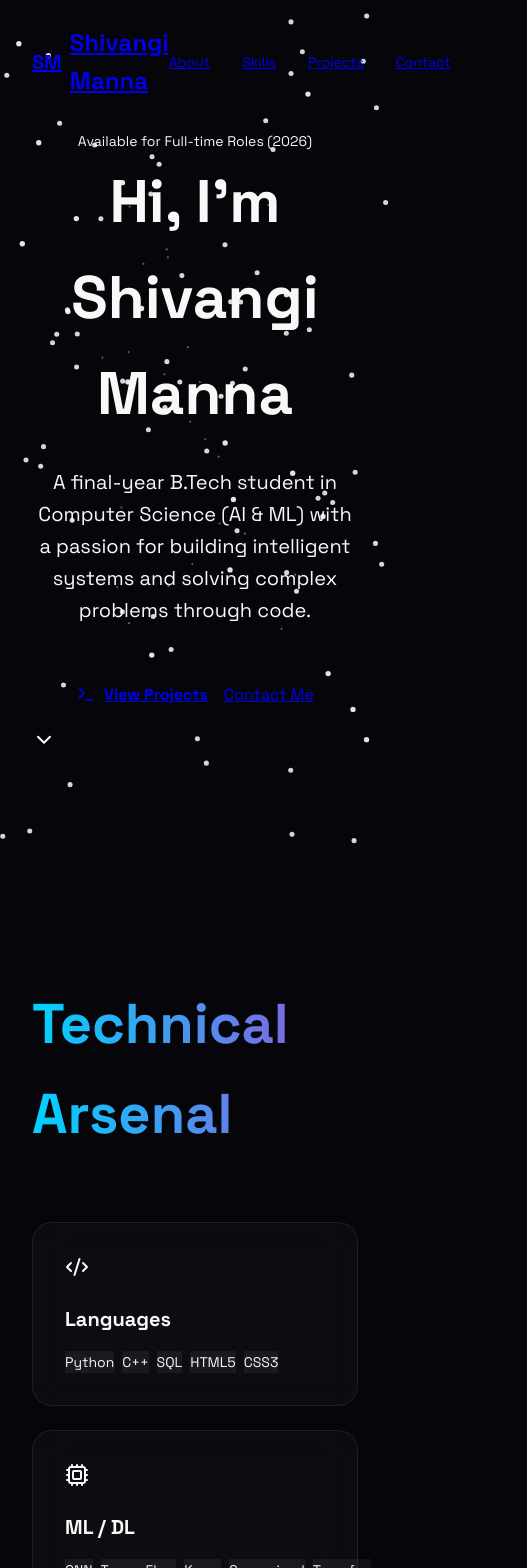
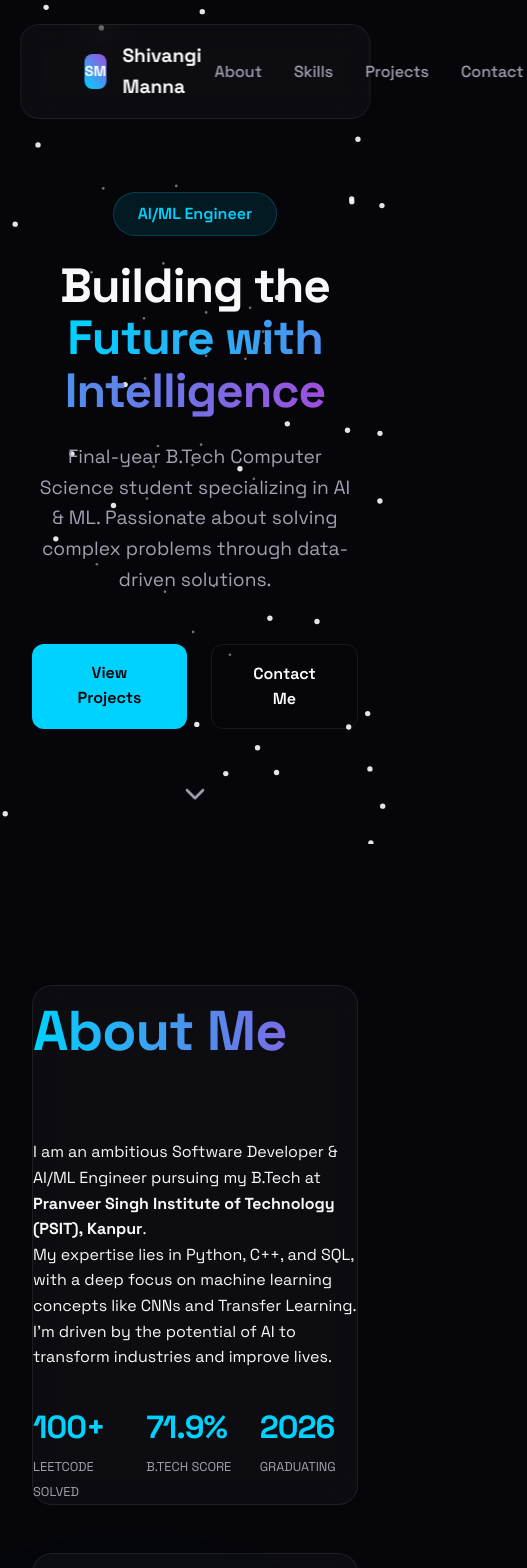
Before and after one commit to shivangi-manna/MyPortfolio, a React (Vite) app: page / in a window 390 px wide. Shown: the top 1568 px of the page, 527 px wide, since content can reach past the window. Built offline with nearby package versions, Linux system fonts and the light colour scheme.

Commit message:
Refactored to ReactJS with premium Glassmorphism and Time Travel scroll effect

```diff
--- a/index.html
+++ b/index.html
@@ -1,9 +1,10 @@
-<!DOCTYPE html>
+<!doctype html>
 <html lang="en">
   <head>
     <meta charset="UTF-8" />
+    <link rel="icon" type="image/svg+xml" href="/favicon.svg" />
     <meta name="viewport" content="width=device-width, initial-scale=1.0" />
-    <title>Shivangi Manna | AI/ML Engineer</title>
+    <title>myportfolio</title>
   </head>
   <body>
     <div id="root"></div>
--- a/src/App.jsx
+++ b/src/App.jsx
@@ -1,218 +1,453 @@
 import React, { useState, useEffect } from 'react';
-import { motion, AnimatePresence } from 'framer-motion';
-import { Github, Linkedin, Mail, MapPin, ExternalLink, Code2, Cpu, Database, Users, ChevronDown, Download, Terminal } from 'lucide-react';
+import { motion, useScroll, useSpring } from 'framer-motion';
+import {
+  Github,
+  Linkedin,
+  Mail,
+  Code2,
+  Cpu,
+  Database,
+  ExternalLink,
+  Terminal,
+  ChevronDown,
+  MapPin,
+  Award,
+  BookOpen
+} from 'lucide-react';
 import Starfield from './components/Starfield';
-import './index.css';
 
-const Navbar = () => {
-  const [scrolled, setScrolled] = useState(false);
+const App = () => {
+  const { scrollYProgress } = useScroll();
+  const scaleX = useSpring(scrollYProgress, {
+    stiffness: 100,
+    damping: 30,
+    restDelta: 0.001
+  });
 
-  useEffect(() => {
-    const handleScroll = () => setScrolled(window.scrollY > 50);
-    window.addEventListener('scroll', handleScroll);
-    return () => window.removeEventListener('scroll', handleScroll);
-  }, []);
+  const [activeTab, setActiveTab] = useState('all');
 
   return (
-    <nav className={`fixed top-0 left-0 w-full z-50 transition-all duration-300 ${scrolled ? 'py-4 backdrop-blur-md bg-black/50 border-b border-white/5' : 'py-6'}`}>
-      <div className="container flex justify-between items-center">
-        <a href="#" className="text-2xl font-bold flex items-center gap-2">
-          <div className="w-10 h-10 rounded-lg bg-gradient-to-br from-cyan-400 to-purple-600 flex items-center justify-center">
-            <span className="text-white text-xl">SM</span>
+    <div className="app-wrapper">
+      <Starfield />
+
+      {/* Progress Bar */}
+      <motion.div className="progress-bar" style={{ scaleX }} />
+
+      {/* Navbar */}
+      <nav className="navbar glass-panel">
+        <div className="container nav-content">
+          <div className="logo">
+            <div className="logo-icon">SM</div>
+            <span>Shivangi Manna</span>
           </div>
-          <span className="hidden sm:block">Shivangi Manna</span>
-        </a>
-        <div className="flex gap-8 text-sm font-medium">
-          {['About', 'Skills', 'Projects', 'Contact'].map((item) => (
-            <a key={item} href={`#${item.toLowerCase()}`} className="text-gray-400 hover:text-white transition-colors relative group">
-              {item}
-              <span className="absolute -bottom-1 left-0 w-0 h-0.5 bg-cyan-400 transition-all group-hover:w-full"></span>
-            </a>
-          ))}
+          <div className="nav-links">
+            <a href="#about">About</a>
+            <a href="#skills">Skills</a>
+            <a href="#projects">Projects</a>
+            <a href="#contact">Contact</a>
           </div>
         </div>
       </nav>
-  );
-};
 
-const GlassCard = ({ children, className = '', delay = 0 }) => (
+      {/* Hero Section */}
+      <section id="hero" className="hero">
+        <div className="container">
           <motion.div
-    initial={{ opacity: 0, y: 30 }}
+            initial={{ opacity: 0, y: 50 }}
             whileInView={{ opacity: 1, y: 0 }}
-    viewport={{ once: true }}
-    transition={{ duration: 0.8, delay }}
-    className={`glass-panel p-8 ${className}`}
+            transition={{ duration: 0.8 }}
+            className="hero-content"
           >
-    {children}
+            <div className="badge">AI/ML Engineer</div>
+            <h1>Building the <br/><span>Future with Intelligence</span></h1>
+            <p>Final-year B.Tech Computer Science student specializing in AI & ML. Passionate about solving complex problems through data-driven solutions.</p>
+            <div className="cta-group">
+              <a href="#projects" className="btn btn-primary">View Projects</a>
+              <a href="#contact" className="btn btn-secondary">Contact Me</a>
+            </div>
           </motion.div>
-);
+        </div>
+        <div className="scroll-indicator">
+          <ChevronDown size={32} />
+        </div>
+      </section>
 
-const Hero = () => (
-  <section id="hero" className="relative overflow-hidden">
-    <div className="container relative z-10 text-center">
+      {/* About Section */}
+      <section id="about">
+        <div className="container">
+          <div className="about-grid">
             <motion.div
-        initial={{ opacity: 0, scale: 0.9 }}
-        animate={{ opacity: 1, scale: 1 }}
-        transition={{ duration: 1 }}
+              initial={{ opacity: 0, x: -50 }}
+              whileInView={{ opacity: 1, x: 0 }}
+              className="about-text glass-panel"
             >
-        <span className="inline-block px-4 py-1.5 rounded-full bg-cyan-500/10 border border-cyan-500/20 text-cyan-400 text-sm font-semibold mb-6">
-          Available for Full-time Roles (2026)
-        </span>
-        <h1 className="text-6xl md:text-8xl font-black mb-6 leading-tight">
-          Hi, I'm <br />
-          <span className="bg-gradient-to-r from-cyan-400 via-blue-500 to-purple-600 bg-clip-text text-transparent">
-            Shivangi Manna
-          </span>
-        </h1>
-        <p className="text-xl text-gray-400 max-w-2xl mx-auto mb-10 leading-relaxed">
-          A final-year B.Tech student in Computer Science (AI & ML) with a passion for building intelligent systems and solving complex problems through code.
-        </p>
-        <div className="flex flex-wrap justify-center gap-4">
-          <a href="#projects" className="px-8 py-4 rounded-xl bg-cyan-500 text-black font-bold hover:bg-cyan-400 transition-all shadow-lg shadow-cyan-500/20 flex items-center gap-2">
-            <Terminal size={20} /> View Projects
-          </a>
-          <a href="#contact" className="px-8 py-4 rounded-xl border border-white/10 hover:bg-white/5 transition-all flex items-center gap-2">
-            Contact Me
-          </a>
+              <h2 className="section-title">About Me</h2>
+              <p>I am an ambitious Software Developer & AI/ML Engineer pursuing my B.Tech at <strong>Pranveer Singh Institute of Technology (PSIT), Kanpur</strong>.</p>
+              <p>My expertise lies in Python, C++, and SQL, with a deep focus on machine learning concepts like CNNs and Transfer Learning. I'm driven by the potential of AI to transform industries and improve lives.</p>
+              <div className="stats-grid">
+                <div className="stat-item">
+                  <h3>100+</h3>
+                  <span>LeetCode Solved</span>
+                </div>
+                <div className="stat-item">
+                  <h3>71.9%</h3>
+                  <span>B.Tech Score</span>
+                </div>
+                <div className="stat-item">
+                  <h3>2026</h3>
+                  <span>Graduating</span>
+                </div>
               </div>
             </motion.div>
             <motion.div
-        animate={{ y: [0, 10, 0] }}
-        transition={{ duration: 2, repeat: Infinity }}
-        className="absolute bottom-10 left-1/2 -translate-x-1/2"
+              initial={{ opacity: 0, x: 50 }}
+              whileInView={{ opacity: 1, x: 0 }}
+              className="about-visual glass-panel"
             >
-        <ChevronDown className="text-gray-500" />
+              <Terminal size={120} color="var(--accent-primary)" />
+              <div className="visual-glow"></div>
             </motion.div>
           </div>
+        </div>
       </section>
-);
 
-const Skills = () => {
-  const skills = [
-    { title: 'Languages', icon: <Code2 className="text-cyan-400" />, items: ['Python', 'C++', 'SQL', 'HTML5', 'CSS3'] },
-    { title: 'ML / DL', icon: <Cpu className="text-purple-400" />, items: ['CNN', 'TensorFlow', 'Keras', 'Supervised Learning', 'Transfer Learning'] },
-    { title: 'Databases & Core', icon: <Database className="text-blue-400" />, items: ['MySQL', 'DBMS', 'DSA', 'OOPs', 'Computer Networks'] },
-    { title: 'Soft Skills', icon: <Users className="text-pink-400" />, items: ['Communication', 'Time Management', 'Teamwork', 'Problem Solving'] }
-  ];
-
-  return (
+      {/* Skills Section */}
       <section id="skills">
         <div className="container">
           <h2 className="section-title">Technical Arsenal</h2>
-        <div className="grid grid-cols-1 md:grid-cols-2 lg:grid-cols-4 gap-6">
-          {skills.map((skill, idx) => (
-            <GlassCard key={idx} delay={idx * 0.1}>
-              <div className="mb-4">{skill.icon}</div>
-              <h3 className="text-xl font-bold mb-4">{skill.title}</h3>
-              <div className="flex flex-wrap gap-2">
-                {skill.items.map(item => (
-                  <span key={item} className="px-3 py-1 rounded-md bg-white/5 border border-white/5 text-sm text-gray-400 hover:text-cyan-400 hover:border-cyan-400/30 transition-colors">
-                    {item}
-                  </span>
-                ))}
+          <div className="skills-grid">
+            {[
+              { title: "Languages", icon: <Code2 />, tags: ["Python", "C++", "SQL", "HTML5", "CSS3"] },
+              { title: "AI / ML", icon: <Cpu />, tags: ["CNN", "TensorFlow", "Keras", "Transfer Learning", "Scikit-Learn"] },
+              { title: "Data & Core", icon: <Database />, tags: ["MySQL", "DBMS", "DSA", "OOPs", "Computer Networks"] },
+              { title: "Tools", icon: <Terminal />, tags: ["VS Code", "Git", "Google Cloud", "OpenCV"] }
+            ].map((skill, idx) => (
+              <motion.div
+                key={idx}
+                whileHover={{ y: -10 }}
+                className="skill-card glass-panel"
+              >
+                <div className="skill-icon">{skill.icon}</div>
+                <h3>{skill.title}</h3>
+                <div className="skill-tags">
+                  {skill.tags.map(tag => <span key={tag}>{tag}</span>)}
                 </div>
-            </GlassCard>
+              </motion.div>
             ))}
           </div>
         </div>
       </section>
-  );
-};
 
-const Projects = () => {
-  const projects = [
-    {
-      title: 'Skin Disease Detection using CNN',
-      desc: 'Developed a deep learning model to classify skin disease images with 97.6% precision using Transfer Learning.',
-      tech: ['Python', 'TensorFlow', 'OpenCV'],
-      link: '#'
-    },
-    {
-      title: 'Snap Specs — Image Identifier',
-      desc: 'A web-based visual search tool that identifies similar objects from databases using CV techniques.',
-      tech: ['HTML5', 'CSS3', 'JS'],
-      link: '#'
-    }
-  ];
-
-  return (
+      {/* Projects Section */}
       <section id="projects">
         <div className="container">
           <h2 className="section-title">Featured Projects</h2>
-        <div className="grid grid-cols-1 md:grid-cols-2 gap-8">
-          {projects.map((project, idx) => (
-            <GlassCard key={idx} delay={idx * 0.2}>
-              <h3 className="text-2xl font-bold mb-4">{project.title}</h3>
-              <p className="text-gray-400 mb-6">{project.desc}</p>
-              <div className="flex justify-between items-center mt-auto">
-                <div className="flex gap-2">
-                  {project.tech.map(t => (
-                    <span key={t} className="text-xs font-mono text-purple-400 bg-purple-400/5 px-2 py-1 rounded">{t}</span>
-                  ))}
+          <div className="projects-grid">
+            <motion.div className="project-card glass-panel">
+              <div className="project-header">
+                <h3>Skin Disease Detection</h3>
+                <ExternalLink size={20} />
               </div>
-                <a href={project.link} className="text-gray-500 hover:text-white transition-colors">
-                  <ExternalLink size={20} />
-                </a>
+              <p>CNN-based deep learning model for classifying skin images with 97.6% precision. Implemented Transfer Learning for optimized performance.</p>
+              <div className="project-tags">
+                <span>TensorFlow</span>
+                <span>OpenCV</span>
+                <span>Python</span>
               </div>
-            </GlassCard>
-          ))}
+            </motion.div>
+            <motion.div className="project-card glass-panel">
+              <div className="project-header">
+                <h3>Snap Specs</h3>
+                <Github size={20} />
+              </div>
+              <p>Visual product identifier using computer vision to find similar items. Seamless frontend-backend integration.</p>
+              <div className="project-tags">
+                <span>React</span>
+                <span>Node.js</span>
+                <span>JavaScript</span>
+              </div>
+            </motion.div>
           </div>
         </div>
       </section>
-  );
-};
 
-const Contact = () => (
+      {/* Contact Section */}
       <section id="contact">
         <div className="container">
-      <div className="max-w-4xl mx-auto">
-        <GlassCard>
-          <div className="grid grid-cols-1 md:grid-cols-2 gap-12">
-            <div>
-              <h2 className="text-4xl font-bold mb-6">Let's Connect</h2>
-              <p className="text-gray-400 mb-8">
-                I am actively seeking full-time opportunities starting in 2026. My inbox is always open!
-              </p>
-              <div className="space-y-4">
-                {[
-                  { icon: <Mail />, text: 'shivangimanna.99@gmail.com', link: 'mailto:shivangimanna.99@gmail.com' },
-                  { icon: <Linkedin />, text: 'linkedin.com/in/shivangimanna', link: 'https://linkedin.com/in/shivangimanna' },
-                  { icon: <MapPin />, text: 'Kanpur, India', link: '#' }
-                ].map((item, idx) => (
-                  <a key={idx} href={item.link} className="flex items-center gap-4 text-gray-300 hover:text-cyan-400 transition-colors p-4 rounded-xl bg-white/5 border border-white/5 hover:border-cyan-400/20">
-                    <div className="text-cyan-400">{item.icon}</div>
-                    <span>{item.text}</span>
+          <div className="contact-card glass-panel">
+            <h2 className="section-title">Let's Connect</h2>
+            <p>I'm always open to discussing new projects, creative ideas or opportunities to be part of your visions.</p>
+            <div className="contact-links">
+              <a href="mailto:shivangimanna.99@gmail.com" className="contact-item">
+                <Mail />
+                <span>shivangimanna.99@gmail.com</span>
               </a>
-                ))}
+              <a href="https://linkedin.com/in/shivangimanna" target="_blank" className="contact-item">
+                <Linkedin />
+                <span>linkedin.com/in/shivangimanna</span>
+              </a>
+              <div className="contact-item">
+                <MapPin />
+                <span>Kanpur, India</span>
               </div>
             </div>
-            <form className="space-y-4">
-              <input type="text" placeholder="Name" className="w-full p-4 rounded-xl bg-black/30 border border-white/5 focus:border-cyan-400 outline-none transition-all" />
-              <input type="email" placeholder="Email" className="w-full p-4 rounded-xl bg-black/30 border border-white/5 focus:border-cyan-400 outline-none transition-all" />
-              <textarea placeholder="Message" rows="5" className="w-full p-4 rounded-xl bg-black/30 border border-white/5 focus:border-cyan-400 outline-none transition-all"></textarea>
-              <button className="w-full py-4 rounded-xl bg-gradient-to-r from-cyan-500 to-purple-600 font-bold hover:shadow-lg transition-all active:scale-95">
-                Send Message
-              </button>
-            </form>
-          </div>
-        </GlassCard>
           </div>
         </div>
       </section>
-);
 
-const App = () => {
-  return (
-    <div className="relative">
-      <Starfield />
-      <Navbar />
-      <Hero />
-      <Skills />
-      <Projects />
-      <Contact />
-      <footer className="py-10 text-center text-gray-500 text-sm border-t border-white/5 bg-black/30 backdrop-blur-sm">
-        <p>&copy; 2026 Designed & Built with ❤️ by Shivangi Manna</p>
+      <footer>
+        <p>Built with ❤️ by Shivangi Manna &copy; 2026</p>
       </footer>
+
+      <style jsx="true">{`
+        .navbar {
+          position: fixed;
+          top: 1.5rem;
+          left: 50%;
+          transform: translateX(-50%);
+          width: 90%;
+          max-width: 1000px;
+          z-index: 1000;
+          padding: 1rem 2rem;
+        }
+        .nav-content {
+          display: flex;
+          justify-content: space-between;
+          align-items: center;
+        }
+        .logo {
+          display: flex;
+          align-items: center;
+          gap: 1rem;
+          font-weight: 700;
+          font-size: 1.2rem;
+        }
+        .logo-icon {
+          width: 35px;
+          height: 35px;
+          background: linear-gradient(45deg, var(--accent-primary), var(--accent-secondary));
+          border-radius: 8px;
+          display: flex;
+          align-items: center;
+          justify-content: center;
+          color: white;
+          font-size: 0.9rem;
+        }
+        .nav-links {
+          display: flex;
+          gap: 2rem;
+        }
+        .nav-links a {
+          color: var(--text-muted);
+          text-decoration: none;
+          font-weight: 500;
+          transition: var(--transition-smooth);
+        }
+        .nav-links a:hover {
+          color: var(--accent-primary);
+        }
+        .hero {
+          text-align: center;
+          padding-top: 12rem;
+        }
+        .hero h1 {
+          font-size: 5rem;
+          line-height: 1.1;
+          margin: 1.5rem 0;
+        }
+        .hero h1 span {
+          background: linear-gradient(to right, var(--accent-primary), var(--accent-secondary));
+          -webkit-background-clip: text;
+          -webkit-text-fill-color: transparent;
+        }
+        .hero p {
+          max-width: 600px;
+          margin: 0 auto 3rem;
+          font-size: 1.2rem;
+          color: var(--text-muted);
+        }
+        .badge {
+          display: inline-block;
+          padding: 0.5rem 1.5rem;
+          background: rgba(0, 210, 255, 0.1);
+          color: var(--accent-primary);
+          border-radius: 50px;
+          border: 1px solid rgba(0, 210, 255, 0.2);
+          font-weight: 600;
+        }
+        .cta-group {
+          display: flex;
+          justify-content: center;
+          gap: 1.5rem;
+        }
+        .btn {
+          padding: 1rem 2.5rem;
+          border-radius: 12px;
+          text-decoration: none;
+          font-weight: 600;
+          transition: var(--transition-smooth);
+        }
+        .btn-primary {
+          background: var(--accent-primary);
+          color: black;
+        }
+        .btn-secondary {
+          border: 1px solid var(--border-glass);
+          color: white;
+        }
+        .btn:hover {
+          transform: translateY(-5px);
+          box-shadow: 0 10px 20px rgba(0,0,0,0.3);
+        }
+        .about-grid {
+          display: grid;
+          grid-template-columns: 1.2fr 0.8fr;
+          gap: 3rem;
+        }
+        .about-text, .about-visual {
+          padding: 3rem;
+        }
+        .about-visual {
+          display: flex;
+          align-items: center;
+          justify-content: center;
+          position: relative;
+        }
+        .visual-glow {
+          position: absolute;
+          width: 200px;
+          height: 200px;
+          background: var(--accent-primary);
+          filter: blur(80px);
+          opacity: 0.2;
+          z-index: -1;
+        }
+        .stats-grid {
+          display: grid;
+          grid-template-columns: repeat(3, 1fr);
+          gap: 1rem;
+          margin-top: 2rem;
+        }
+        .stat-item h3 {
+          font-size: 2rem;
+          color: var(--accent-primary);
+        }
+        .stat-item span {
+          font-size: 0.8rem;
+          color: var(--text-muted);
+          text-transform: uppercase;
+        }
+        .skills-grid {
+          display: grid;
+          grid-template-columns: repeat(auto-fit, minmax(250px, 1fr));
+          gap: 2rem;
+        }
+        .skill-card {
+          padding: 2.5rem;
+          text-align: center;
+        }
+        .skill-icon {
+          margin-bottom: 1.5rem;
+          color: var(--accent-secondary);
+        }
+        .skill-tags {
+          display: flex;
+          flex-wrap: wrap;
+          gap: 0.5rem;
+          justify-content: center;
+          margin-top: 1rem;
+        }
+        .skill-tags span {
+          padding: 0.3rem 0.8rem;
+          background: rgba(255,255,255,0.05);
+          border-radius: 4px;
+          font-size: 0.8rem;
+        }
+        .projects-grid {
+          display: grid;
+          grid-template-columns: repeat(auto-fit, minmax(350px, 1fr));
+          gap: 2.5rem;
+        }
+        .project-card {
+          padding: 2.5rem;
+        }
+        .project-header {
+          display: flex;
+          justify-content: space-between;
+          align-items: center;
+          margin-bottom: 1rem;
+        }
+        .project-tags {
+          display: flex;
+          gap: 0.8rem;
+          margin-top: 1.5rem;
+        }
+        .project-tags span {
+          color: var(--accent-primary);
+          font-size: 0.8rem;
+          font-weight: 600;
+        }
+        .contact-card {
+          text-align: center;
+          padding: 5rem;
+          max-width: 800px;
+          margin: 0 auto;
+        }
+        .contact-links {
+          display: flex;
+          flex-direction: column;
+          gap: 1.5rem;
+          margin-top: 3rem;
+          align-items: center;
+        }
+        .contact-item {
+          display: flex;
+          align-items: center;
+          gap: 1rem;
+          text-decoration: none;
+          color: white;
+          font-size: 1.1rem;
+          transition: var(--transition-smooth);
+        }
+        .contact-item:hover {
+          color: var(--accent-primary);
+          transform: translateX(10px);
+        }
+        .progress-bar {
+          position: fixed;
+          top: 0;
+          left: 0;
+          right: 0;
+          height: 4px;
+          background: var(--accent-primary);
+          transform-origin: 0%;
+          z-index: 1001;
+        }
+        .scroll-indicator {
+          position: absolute;
+          bottom: 2rem;
+          left: 50%;
+          transform: translateX(-50%);
+          animation: bounce 2s infinite;
+          color: var(--text-muted);
+        }
+        @keyframes bounce {
+          0%, 20%, 50%, 80%, 100% {transform: translateY(0) translateX(-50%);}
+          40% {transform: translateY(-10px) translateX(-50%);}
+          60% {transform: translateY(-5px) translateX(-50%);}
+        }
+        footer {
+          text-align: center;
+          padding: 4rem 0;
+          color: var(--text-muted);
+          border-top: 1px solid var(--border-glass);
+        }
+        @media (max-width: 768px) {
+          .hero h1 { font-size: 3rem; }
+          .about-grid { grid-template-columns: 1fr; }
+          .hero-content { padding: 0 1rem; }
+        }
+      `}</style>
     </div>
   );
 };
--- a/src/index.css
+++ b/src/index.css
@@ -60,73 +60,6 @@ body {
   background: rgba(255, 255, 255, 0.05);
 }
 
-/* Utilities */
-.flex { display: flex; }
-.flex-col { flex-direction: column; }
-.justify-between { justify-content: space-between; }
-.justify-center { justify-content: center; }
-.items-center { align-items: center; }
-.gap-2 { gap: 0.5rem; }
-.gap-4 { gap: 1rem; }
-.gap-6 { gap: 1.5rem; }
-.gap-8 { gap: 2rem; }
-.gap-12 { gap: 3rem; }
-
-.grid { display: grid; }
-.grid-cols-1 { grid-template-columns: repeat(1, minmax(0, 1fr)); }
-@media (min-width: 768px) {
-  .md\:grid-cols-2 { grid-template-columns: repeat(2, minmax(0, 1fr)); }
-}
-@media (min-width: 1024px) {
-  .lg\:grid-cols-4 { grid-template-columns: repeat(4, minmax(0, 1fr)); }
-}
-
-.fixed { position: fixed; }
-.relative { position: relative; }
-.absolute { position: absolute; }
-.top-0 { top: 0; }
-.left-0 { left: 0; }
-.w-full { width: 100%; }
-.z-50 { z-index: 50; }
-.z-10 { z-index: 10; }
-
-.p-4 { padding: 1rem; }
-.p-8 { padding: 2rem; }
-.py-4 { padding-top: 1rem; padding-bottom: 1rem; }
-.py-6 { padding-top: 1.5rem; padding-bottom: 1.5rem; }
-.py-10 { padding-top: 2.5rem; padding-bottom: 2.5rem; }
-.mb-4 { margin-bottom: 1rem; }
-.mb-6 { margin-bottom: 1.5rem; }
-.mb-8 { margin-bottom: 2rem; }
-.mb-10 { margin-bottom: 2.5rem; }
-.mt-auto { margin-top: auto; }
-.mx-auto { margin-left: auto; margin-right: auto; }
-
-.text-center { text-align: center; }
-.text-sm { font-size: 0.875rem; }
-.text-xl { font-size: 1.25rem; }
-.text-2xl { font-size: 1.5rem; }
-.text-4xl { font-size: 2.25rem; }
-.text-6xl { font-size: 3.75rem; }
-.text-8xl { font-size: 6rem; }
-.font-bold { font-weight: 700; }
-.font-black { font-weight: 900; }
-
-.bg-black\/50 { background-color: rgba(0, 0, 0, 0.5); }
-.bg-black\/30 { background-color: rgba(0, 0, 0, 0.3); }
-.bg-white\/5 { background-color: rgba(255, 255, 255, 0.05); }
-.backdrop-blur-md { backdrop-filter: blur(12px); }
-.border-b { border-bottom: 1px solid var(--border-glass); }
-.border-white\/5 { border-color: rgba(255, 255, 255, 0.05); }
-
-.rounded-lg { border-radius: 0.5rem; }
-.rounded-xl { border-radius: 0.75rem; }
-.rounded-full { border-radius: 9999px; }
-
-.transition-all { transition: all 0.3s ease; }
-.duration-300 { transition-duration: 300ms; }
-
-
 .container {
   max-width: 1200px;
   margin: 0 auto;
@@ -142,13 +75,17 @@ section {
   position: relative;
 }
 
+h1, h2, h3 {
+  font-weight: 700;
+  letter-spacing: -1px;
+}
+
 .section-title {
   font-size: 3.5rem;
   margin-bottom: 4rem;
   background: linear-gradient(to right, var(--accent-primary), var(--accent-secondary));
   -webkit-background-clip: text;
   -webkit-text-fill-color: transparent;
-  font-weight: 800;
 }
 
 /* Starfield Overlay for Time Travel Feel */
```
Lines whose indentation alone changed are shown as unchanged.
